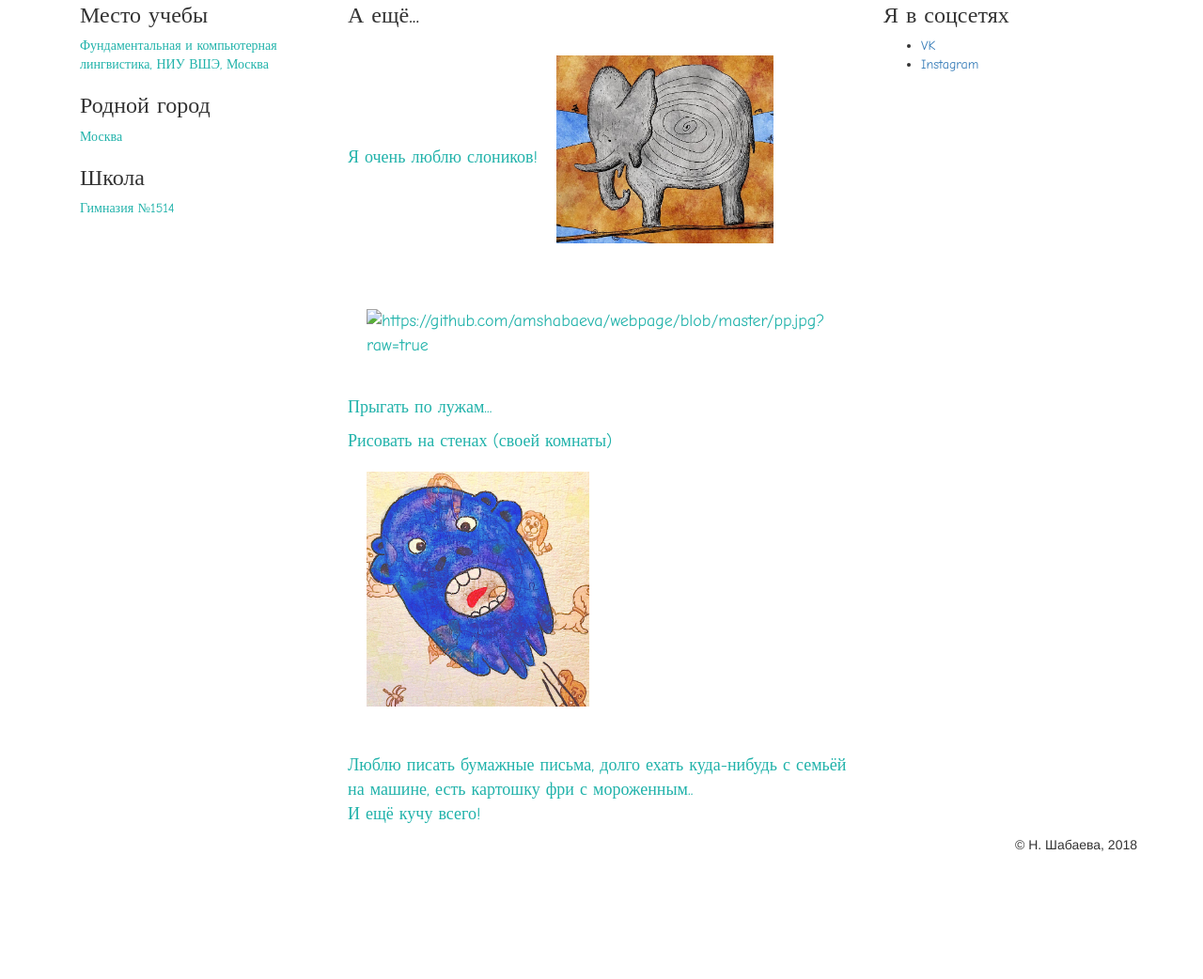
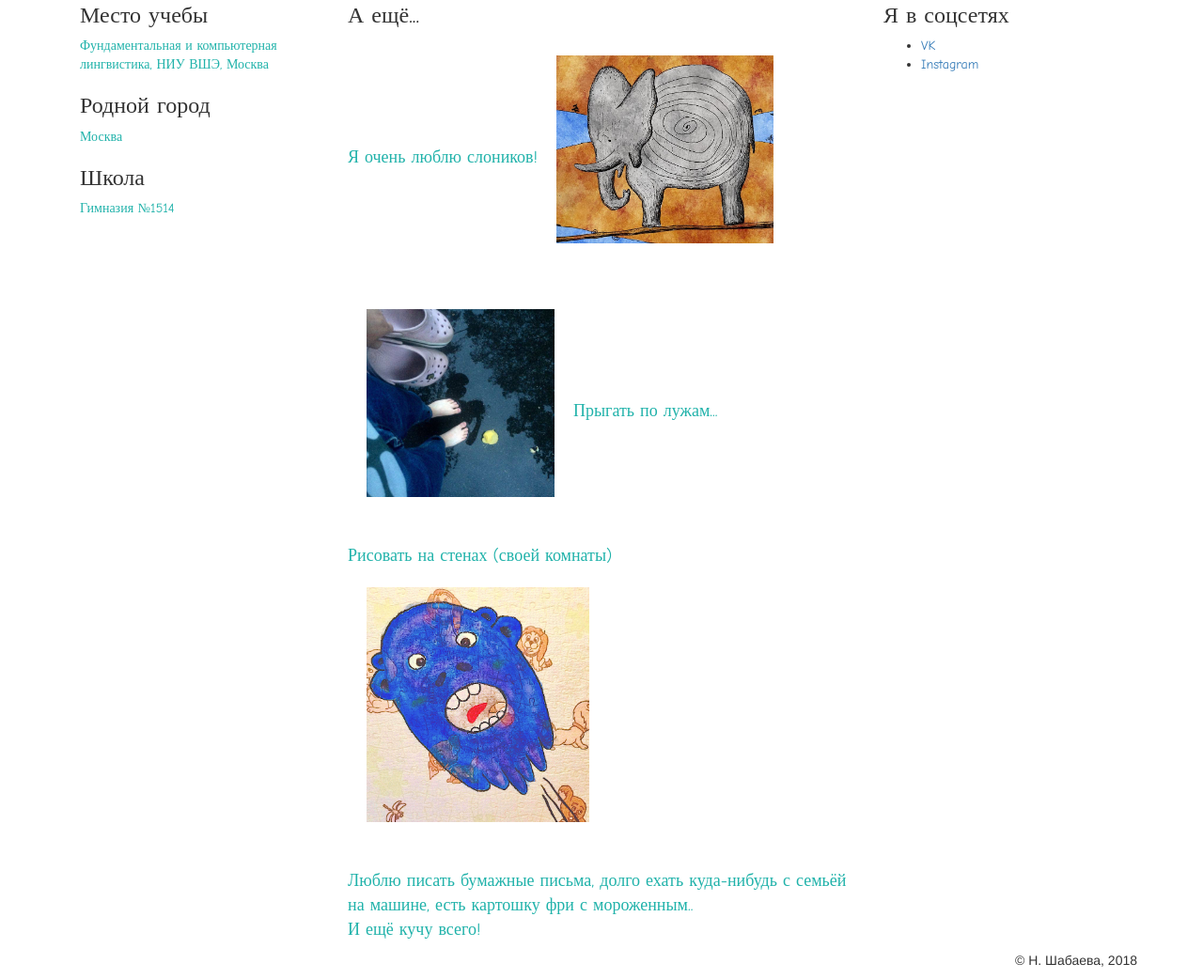
Before and after one commit to amshabaeva/webpage, a plain HTML site: page index.html in a window 1280 px wide. Shown: the part 577-1619 px from the top of the page at 94% size. Before the commit the page ends 1496 px from the top, so only its background shows below. Drawn offline with nearby package versions, Linux system fonts and the light colour scheme.

Commit message:
Update index.html

```diff
--- a/index.html
+++ b/index.html
@@ -64,7 +64,7 @@
 						<font size=4 color="LightSeaGreen">
 							<p>Я очень люблю слоников!<img src="https://github.com/amshabaeva/webpage/blob/master/47.jpg?raw=true" alt="" style="height:200px; margin:20px 20px 40px 20px; "align="absmiddle" ></p>
 
-							<p><img src="" alt="https://github.com/amshabaeva/webpage/blob/master/pp.jpg?raw=true" style="height:200px; margin:20px 20px 40px 20px; "align="absmiddle" >Прыгать по лужам...</p>
+							<p><img src="https://github.com/amshabaeva/webpage/blob/master/pp.jpg?raw=true alt="" style="height:200px; margin:20px 20px 40px 20px; "align="absmiddle" >Прыгать по лужам...</p>
 
 							<p>Рисовать на стенах (своей комнаты)<img src="https://github.com/amshabaeva/webpage/blob/master/unnamed.jpg?raw=true" alt="" style="height:250px; margin:20px 20px 40px 20px; "align="absmiddle" ></p>
 
```
